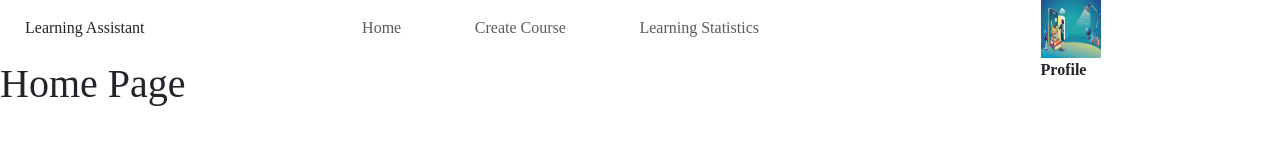
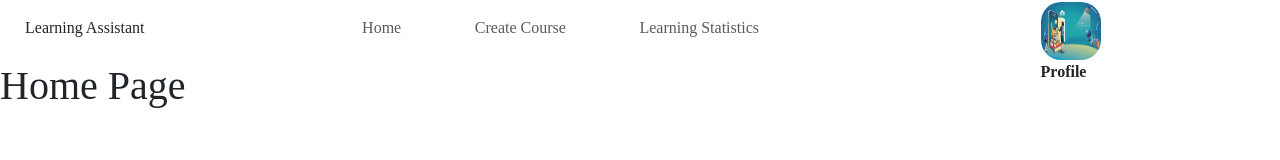
Before and after one commit to Red-stevo/E-LearningHub, a React (Vite) app in the folder student-learning-assistant/: page /student-assistant/learn/main in a window 1280 px wide. Shown: the top 160 px of the page. Built offline with nearby package versions, Linux system fonts and the light colour scheme; sample sign-in values are in the browser's storage.

Commit message:
Commit message >>>>> designed the image profile icon <<<<<

```diff
--- a/student-learning-assistant/src/AppPages/Component/ProfileImage.jsx
+++ b/student-learning-assistant/src/AppPages/Component/ProfileImage.jsx
@@ -4,8 +4,8 @@ import image from "../Images/learn2.jpeg";
 export const ProfileImage = () => {
     return(<>
         <div className={"profile-component"}>
-            <div className={"profile-image"} >
-                <img src={image} height={"100%"} width={"100%"} alt={"user profile image"}/>
+            <div className={"profile-image"}>
+                <img src={image} height={"100%"} width={"100%"} alt={"user profile image"} className={"image"}/>
             </div>
             <span className={"profile-title"}>Profile</span>
         </div>
--- a/student-learning-assistant/src/AppPages/Styles/mainPage.css
+++ b/student-learning-assistant/src/AppPages/Styles/mainPage.css
@@ -26,7 +26,7 @@
 }
 
 .profile-component {
-    magin-top: 2px;
+    margin-top: 2px;
 }
 
 .profile-image {
@@ -41,6 +41,9 @@
     font-family: "Noto Sans Condensed Light", ui-rounded;
 }
 
+.image {
+    border-radius: 20px;
+}
 
 
 
```
